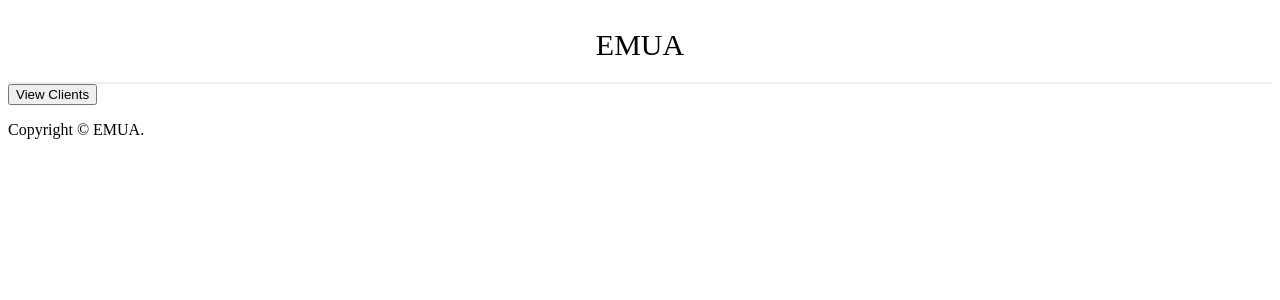
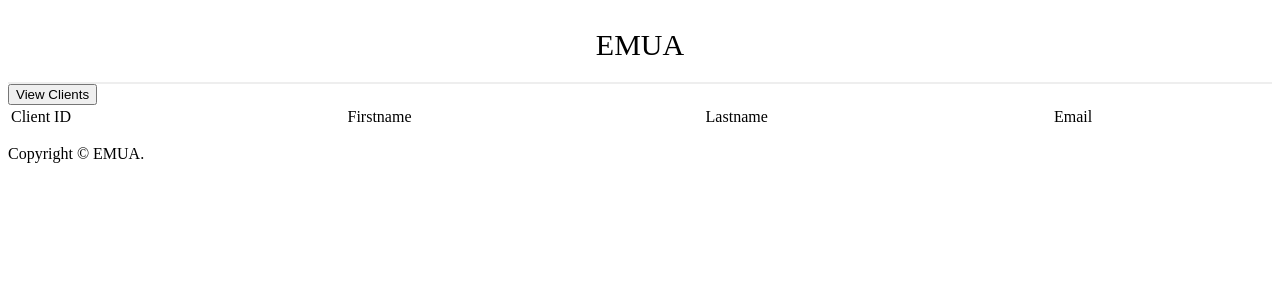
Before and after one commit to EimearMcCann/EMUA-Angular4-BookingApp, an Angular app in the folder myproject/: page /clients in a window 1280 px wide. Shown: the top 300 px of the page. Built offline with nearby package versions, Linux system fonts and the light colour scheme.

Commit message:
clientTableCreated

```diff
--- a/myproject/src/app/app.module.ts
+++ b/myproject/src/app/app.module.ts
@@ -27,6 +27,10 @@ const appRoutes:Routes = [
   {
     path: 'clients',
     component: ClientsComponent
+  },
+  {
+    path:'appointments',
+    component: AppointmentsComponent
   }
 ]
 
--- a/myproject/src/app/clients/clients.component.html
+++ b/myproject/src/app/clients/clients.component.html
@@ -1,9 +1,35 @@
+<div style="overflow-x:auto;">
+<button (click) = "load()">View Clients</button>
+<table style="width:100%">
+  <thead>
+  <tr>
+    <td>Client ID</td>
+    <td>Firstname</td>
+    <td>Lastname</td>
+    <td>Email</td>
+  </tr>
+</thead>
+<tbody>
+  <tr *ngFor="let item of items">
+    <td>{{item.idClient}}</td>
+    <td>{{item.Client_Fname}}</td>
+    <td>{{item.Client_Lname}}</td>
+    <td>{{item.Client_Email}}</td>
+  </tr>
+</tbody>
+</table>
+</div>
 
-<button (click) = "load()">View Clients</button>
+
+
+
+
+
+<!--button (click) = "load()">View Clients</button>
 
 <ul *ngFor = "let item of items">
   <li>{{ item.Client_Fname }} {{ item.Client_Lname}} {{ item.Client_Email }} {{ item.Client_Password}}</li>
 
   </ul>
 
-<br>
+<br>-->
--- a/myproject/src/app/dashboard/dashboard.component.html
+++ b/myproject/src/app/dashboard/dashboard.component.html
@@ -1,5 +1,13 @@
 
 <input type="button" value="View Clients" [routerLink]="['../clients']" class="btn">
+
+<br> <br> <p>
+
+
+
+</p>
+<input type="button" value="View Appointments" [routerLink]="['../appointments']" class="btn">
+
 
 
 
```
